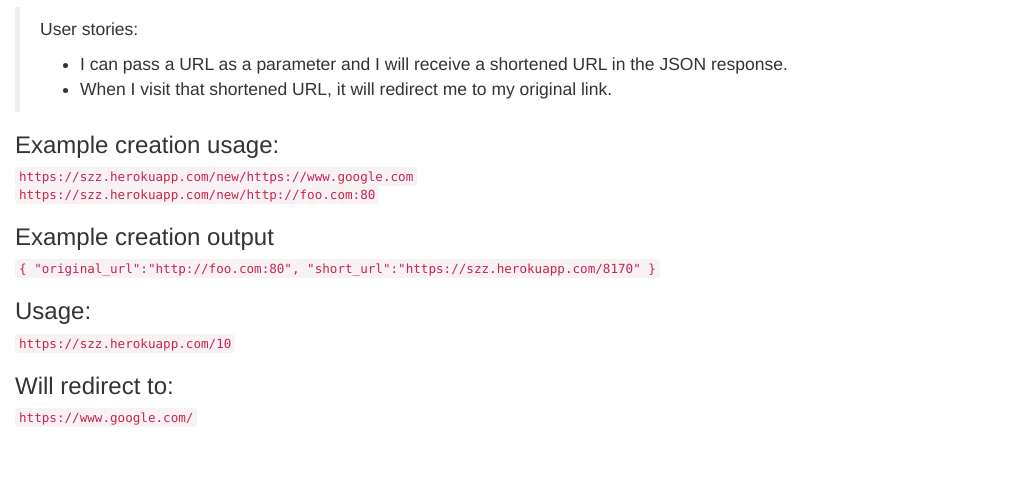
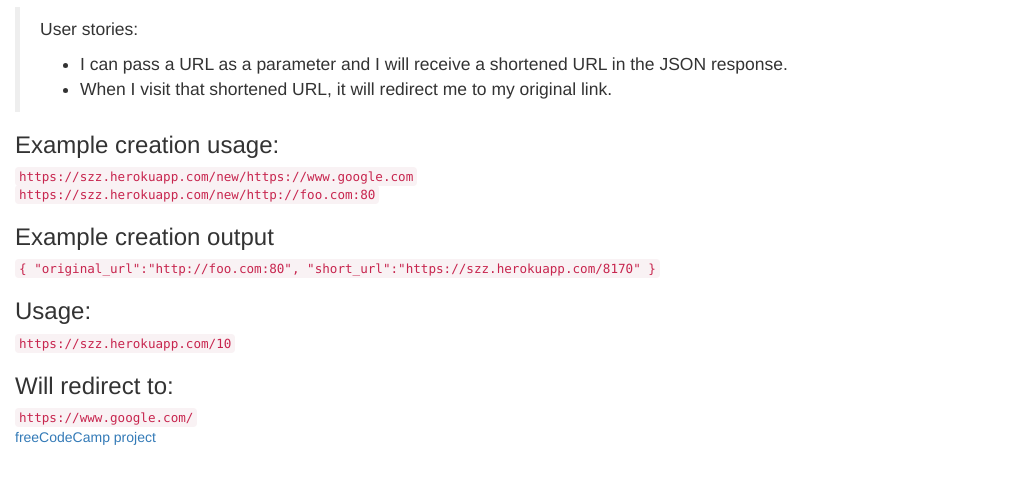
Before and after one commit to rochamarcelo/freecodecamp-api-url-shortener, a website: page public/index.html in a window 1280 px wide. Shown: the part 63-546 px from the top of the page, without its empty margins (0-1025 px from the left). Drawn offline with nearby package versions, Linux system fonts and the light colour scheme.

Commit message:
freeCodeCamp link

```diff
--- a/public/index.html
+++ b/public/index.html
@@ -30,5 +30,11 @@
         <code>https://szz.herokuapp.com/10</code>
         <h3>Will redirect to:</h3>
         <code>https://www.google.com/</code>
+
+         <p>
+            <a target="_blank" href="https://www.freecodecamp.com/challenges/url-shortener-microservice">
+                freeCodeCamp project
+            </a>
+        </p>
     </div>
 </body>
```
